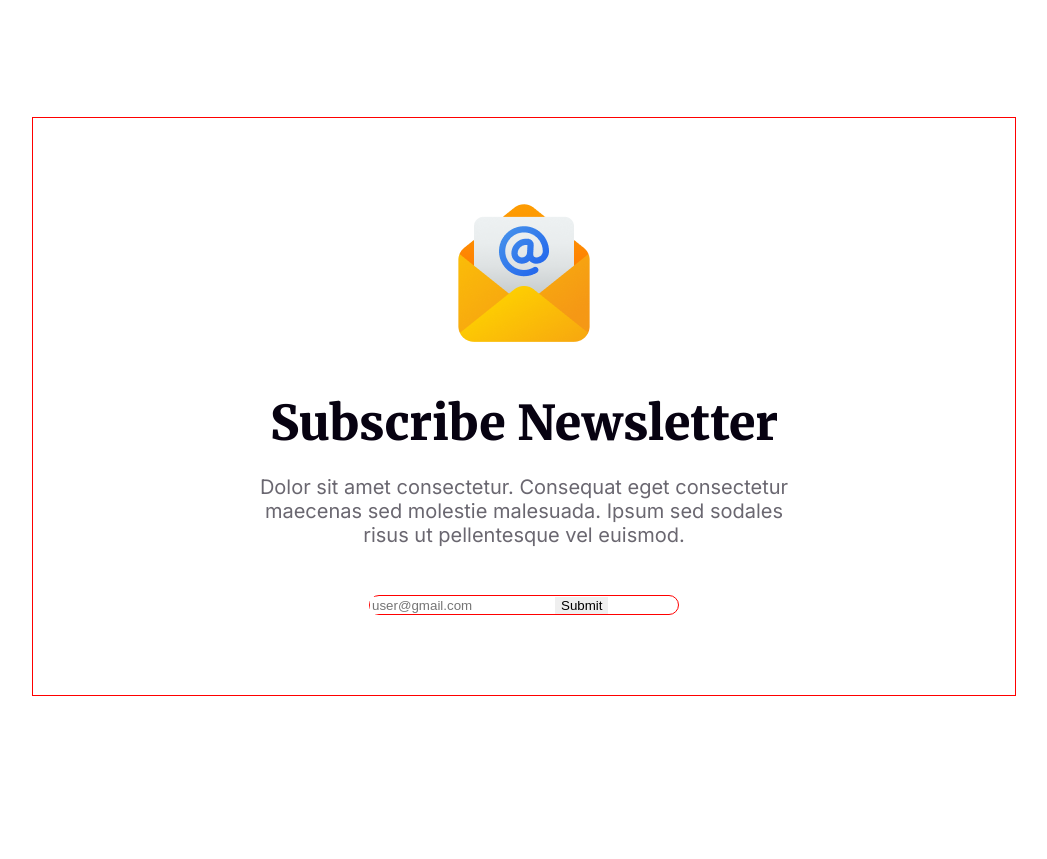
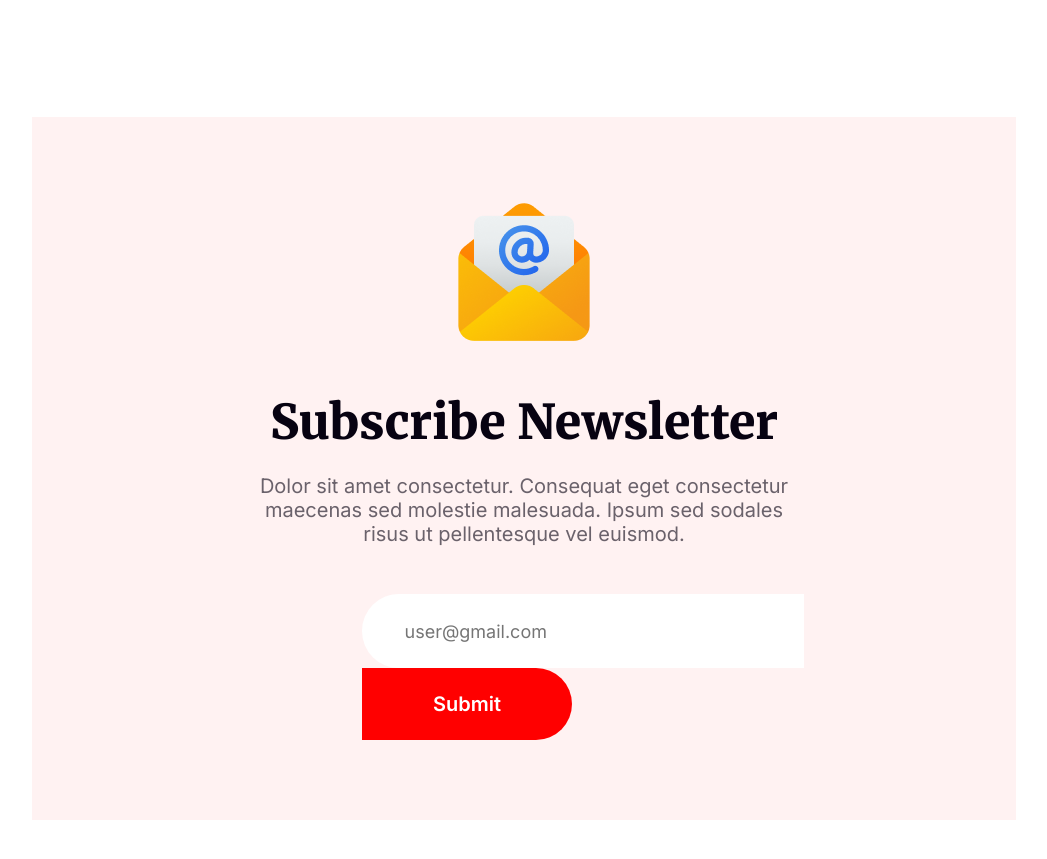
Before and after one commit to WaleeNaym/new-year-offer, a plain HTML site: page index.html in a window 1280 px wide. Shown: the part 6312-7171 px from the top of the page, without its empty margins (116-1163 px from the left). Before the commit the page ends 7128 px from the top, so only its background shows below. Drawn offline with Linux system fonts and the light colour scheme.

Commit message:
"section-8-complete"

```diff
--- a/index.html
+++ b/index.html
@@ -116,9 +116,8 @@
             </div>
             <div class="sec-8-div-2">
                 <form>
-                    <input type="email" placeholder="user@gmail.com">
-                    <!-- <button type="submit" >Subscribe</button> -->
-                    <input type="submit" value="Submit" class="">
+                    <input class=" inter-normal" type="email" placeholder="        user@gmail.com">
+                    <input class=" inter-normal" type="submit" value="Submit">
                 </form>
             </div>
 
--- a/styles/style.css
+++ b/styles/style.css
@@ -306,15 +306,16 @@
     margin: 0;
 }
 
+.section-8 {
+    max-width: 1320px;
+    margin: 120px 140px;
+    background-color: rgba(255, 0, 0, 0.05);
+}
 .sec-8-div-1 {
     text-align: center;
     max-width: 896px;
     margin: 80px 212px 48px;
-}
-.section-8 {
-    border: 1px solid red;
-    max-width: 1320px;
-    margin: 120px 140px;
+    padding-top: 80px;
 }
 .sec-8-title {
     font-size: 48px;
@@ -326,13 +327,24 @@
     font-size: 20px;
 }
 .sec-8-div-2 {
-    border: 1px solid red;
     border-radius: 50px;
-    margin: 0px 336px 80px;
+    margin: 0px 330px 80px;       /*margin: 0px 336px 80px;*/
+    padding-bottom: 80px;
 }
 .section-8 input[type="email"] {
     border: none;
+    width: 438px;
+    height: 72px;
+    font-size: 18px;
+    border-radius: 50px 0px 0px 50px;
 }
 .section-8 input[type="submit"] {
     border: none;
+    width: 210px;
+    height: 72px;
+    background-color: #FF0000;
+    color: white;
+    font-size: 20px;
+    font-weight: 600;
+    border-radius: 0px 50px 50px 0px;
 }
```
